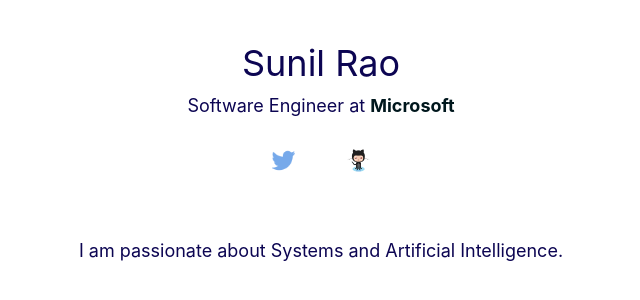
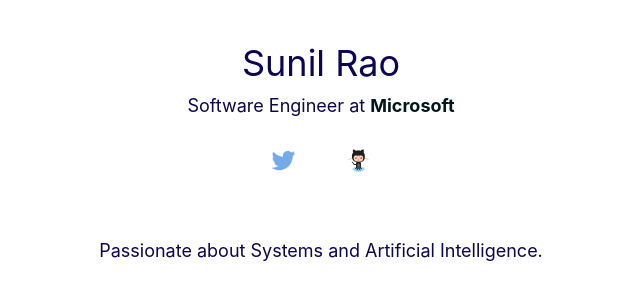
Before and after one commit to sunilraok/sunilrao, a React (Create React App) app: page / in a window 1280 px wide. Shown: the top 300 px of the page, without its empty margins (319-959 px from the left). Built offline with nearby package versions, Linux system fonts and the light colour scheme.

Commit message:
Minor changes to deploy to gh-pages

```diff
--- a/src/App.tsx
+++ b/src/App.tsx
@@ -19,7 +19,7 @@ const App: React.FC = () => {
         </div>
       </header>
       <div className="App-body">
-        <div>I am passionate about Systems and Artificial Intelligence.</div>
+        <div>Passionate about Systems and Artificial Intelligence.</div>
       </div>
     </div>
   );
```
Also changed, not shown: package.json (+7 -1 lines), 1 other file (tests, documents, lock files or other folders).
